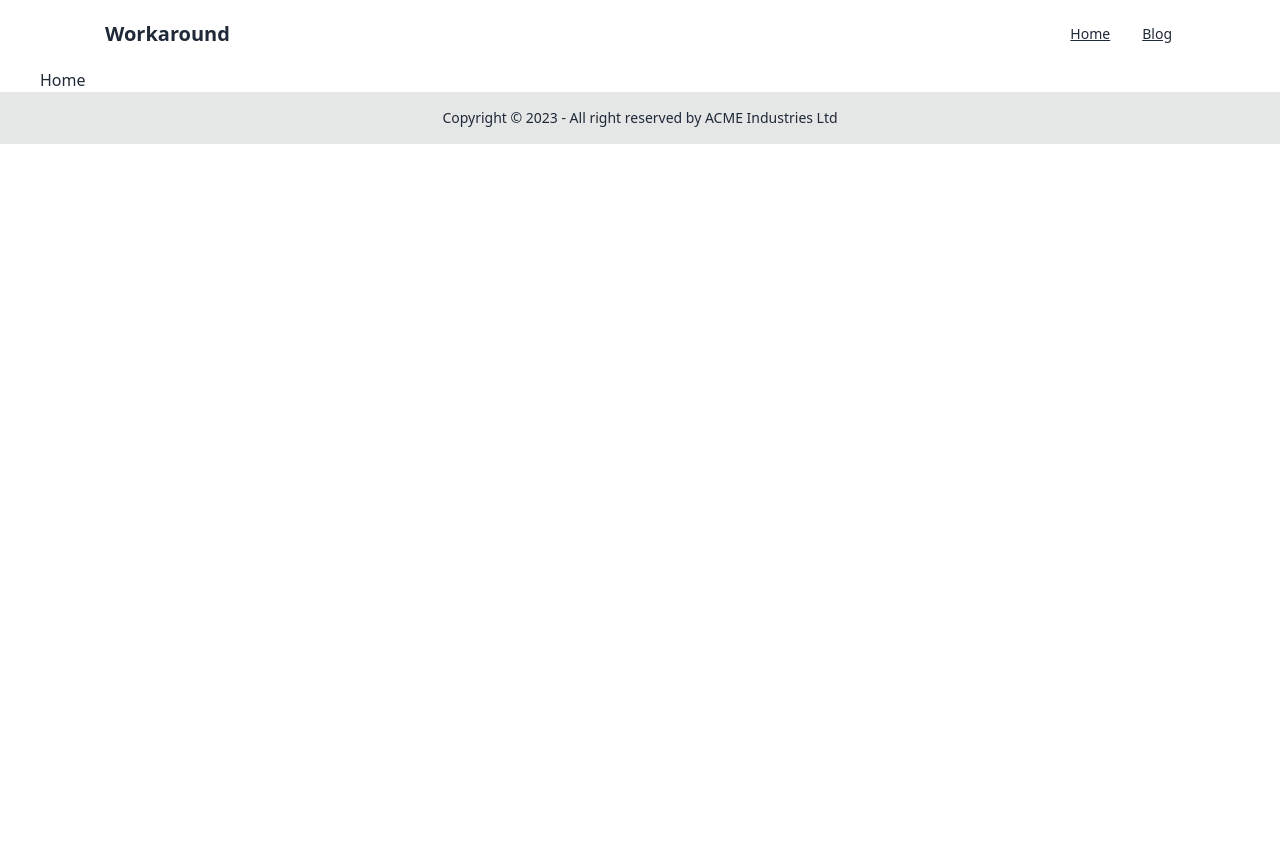
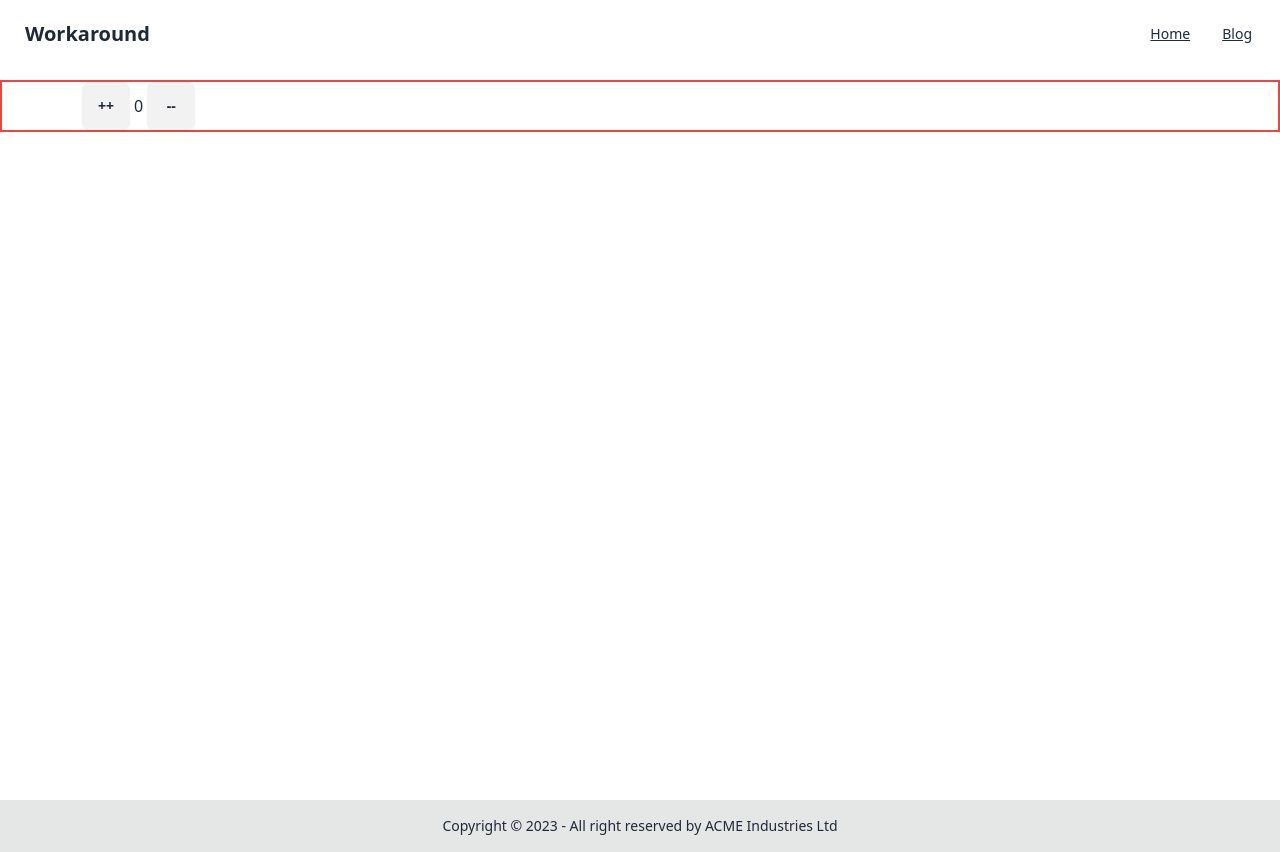
Before and after one commit to VunkLai/React-Scaffold, a React (Vite) app: page /home in a window 1280 px wide. Before the commit the page ends 800 px from the top, so only its background shows below. Built offline with nearby package versions, Linux system fonts and the light colour scheme; what tailwindcss-3d would draw is missing.

Commit message:
build: import react-redux and redux-toolkit

```diff
--- a/package.json
+++ b/package.json
@@ -10,8 +10,10 @@
     "preview": "vite preview"
   },
   "dependencies": {
+    "@reduxjs/toolkit": "^1.9.7",
     "react": "^18.2.0",
     "react-dom": "^18.2.0",
+    "react-redux": "^8.1.3",
     "react-router-dom": "^6.18.0"
   },
   "devDependencies": {
--- /dev/null
+++ b/src/app/store.ts
@@ -0,0 +1,13 @@
+import { configureStore } from "@reduxjs/toolkit";
+import counterReducer from "../features/counter/counterSlice";
+
+export const store = configureStore({
+  reducer: {
+    counter: counterReducer,
+  },
+});
+
+// Infer the `RootState` and `AppDispatch` types from the store itself
+export type RootState = ReturnType<typeof store.getState>;
+// Inferred type: {posts: PostsState, comments: CommentsState, users: UsersState}
+export type AppDispatch = typeof store.dispatch;
--- /dev/null
+++ b/src/features/counter/counterSlice.ts
@@ -0,0 +1,29 @@
+import { PayloadAction, createSlice } from "@reduxjs/toolkit";
+
+export interface CounterState {
+  value: number;
+}
+
+const initialState: CounterState = {
+  value: 0,
+};
+
+export const counterSlice = createSlice({
+  name: "counter",
+  initialState,
+  reducers: {
+    increment: (state) => {
+      state.value += 1;
+    },
+    decrement: (state) => {
+      state.value -= 1;
+    },
+    incrementByAmount: (state, action: PayloadAction<number>) => {
+      state.value += action.payload;
+    },
+  },
+});
+
+export const { increment, decrement, incrementByAmount } = counterSlice.actions;
+
+export default counterSlice.reducer;
--- a/src/layouts/Default.tsx
+++ b/src/layouts/Default.tsx
@@ -4,10 +4,10 @@ import { Header } from "./Header";
 const Default = () => {
   return (
     <article className="min-h-screen">
-      <header className="container">
+      <header className="fixed inset-x-0 top-0 h-20 overflow-hidden ">
         <Header />
       </header>
-      <main className="px-10">
+      <main className="min-h-screen pt-20">
         <Outlet />
       </main>
       <footer className="container p-4 footer footer-center bg-base-300 text-base-content">
--- a/src/layouts/Header.tsx
+++ b/src/layouts/Header.tsx
@@ -2,7 +2,7 @@ import { Link } from "react-router-dom";
 
 export const Header = () => {
   return (
-    <div className="navbar bg-base-100">
+    <div className="container navbar bg-base-100">
       <div className="flex-1">
         <Link to="/" className="text-xl btn btn-ghost">
           Workaround
--- a/src/main.tsx
+++ b/src/main.tsx
@@ -1,6 +1,8 @@
 import React from "react";
 import ReactDOM from "react-dom/client";
+import { Provider } from "react-redux";
 import { RouterProvider } from "react-router-dom";
+import { store } from "./app/store";
 import { router } from "./router";
 
 import "./index.css";
@@ -9,6 +11,8 @@ const root = document.getElementById("root") as HTMLElement;
 
 ReactDOM.createRoot(root).render(
   <React.StrictMode>
-    <RouterProvider router={router} />
+    <Provider store={store}>
+      <RouterProvider router={router} />
+    </Provider>
   </React.StrictMode>
 );
--- a/src/pages/Home.tsx
+++ b/src/pages/Home.tsx
@@ -1,5 +1,30 @@
+import { useDispatch, useSelector } from "react-redux";
+import { RootState } from "../app/store";
+import { decrement, increment } from "../features/counter/counterSlice";
+
 const Home = () => {
-  return <div>Home</div>;
+  const count = useSelector((state: RootState) => state.counter.value);
+  const dispatch = useDispatch();
+
+  return (
+    <section className="container h-full border-2 border-red-500">
+      <div className="flex items-center gap-1">
+        <button
+          className="btn btn-square "
+          onClick={() => dispatch(increment())}
+        >
+          ++
+        </button>
+        <h1>{count}</h1>
+        <button
+          className="btn btn-square "
+          onClick={() => dispatch(decrement())}
+        >
+          --
+        </button>
+      </div>
+    </section>
+  );
 };
 
 export default Home;
```
Also changed, not shown: 1 other file (tests, documents, lock files or other folders).
